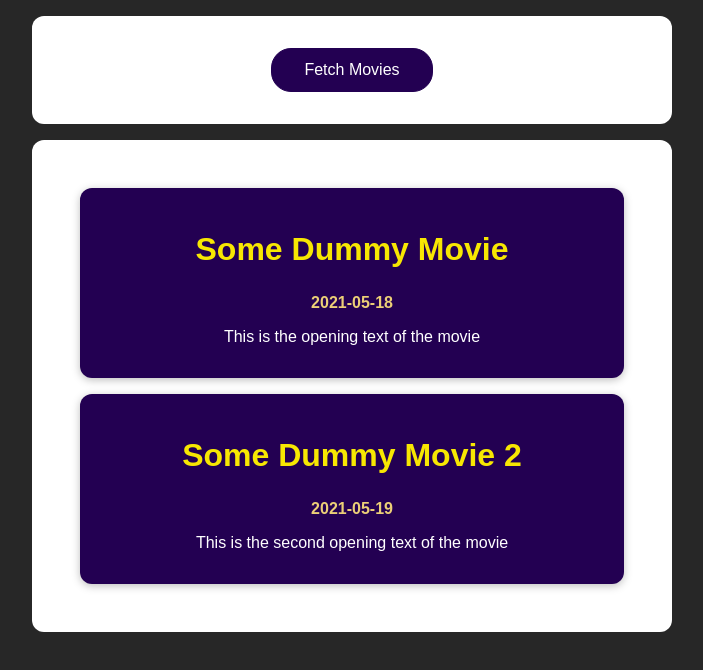
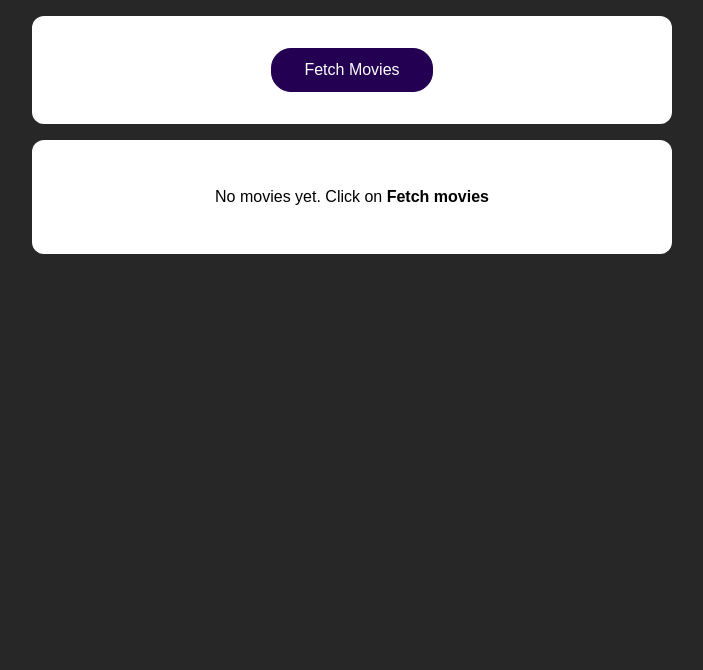
Before and after one commit to Sanyaur/movie-database, a React (Create React App) app: page / in a window 1280 px wide. Shown: the top 670 px of the page, without its empty margins (288-991 px from the left). Built offline with nearby package versions, Linux system fonts and the light colour scheme.

Commit message:
error handling + conditional rendering

```diff
--- a/src/App.js
+++ b/src/App.js
@@ -2,28 +2,25 @@ import React, { useState } from "react";
 
 import MoviesList from "./components/MoviesList";
 import "./App.css";
+import Loader from "./components/Loader";
 
 function App() {
   const [movies, setMovies] = useState([]);
-
-  const dummyMovies = [
-    {
-      id: 1,
-      title: "Some Dummy Movie",
-      openingText: "This is the opening text of the movie",
-      releaseDate: "2021-05-18",
-    },
-    {
-      id: 2,
-      title: "Some Dummy Movie 2",
-      openingText: "This is the second opening text of the movie",
-      releaseDate: "2021-05-19",
-    },
-  ];
+  const [isLoading, setIsLoading] = useState(false);
+  const [error, setError] = useState(null);
 
   const apiCallHandler = async () => {
-    const response = await fetch("https://swapi.dev/api/films");
+    setIsLoading(true);
+    const response = await fetch("https://swapi.dev/api/films/");
     const data = await response.json();
+
+    console.log(response);
+
+    try {
+      // error handling
+      if (!response.ok) {
+        throw new Error("Something went wrong!");
+      }
 
       // mapping original API content to create new Objects with proper informations only
       const transformedMovies = data.results.map((movieObject) => {
@@ -39,6 +36,11 @@ function App() {
       });
 
       setMovies(transformedMovies);
+    } catch (error) {
+      console.log(error.message);
+      setError(error.message);
+    }
+    setIsLoading(false);
   };
 
   return (
@@ -47,7 +49,17 @@ function App() {
         <button onClick={apiCallHandler}>Fetch Movies</button>
       </section>
       <section>
-        <MoviesList movies={movies.length > 0 ? movies : dummyMovies} />
+        {isLoading ? (
+          <Loader />
+        ) : error ? (
+          <p>{error}</p>
+        ) : movies.length > 0 ? (
+          <MoviesList movies={movies} />
+        ) : (
+          <p>
+            No movies yet. Click on <b>Fetch movies</b>
+          </p>
+        )}
       </section>
     </React.Fragment>
   );
```
Lines whose indentation alone changed are shown as unchanged.
